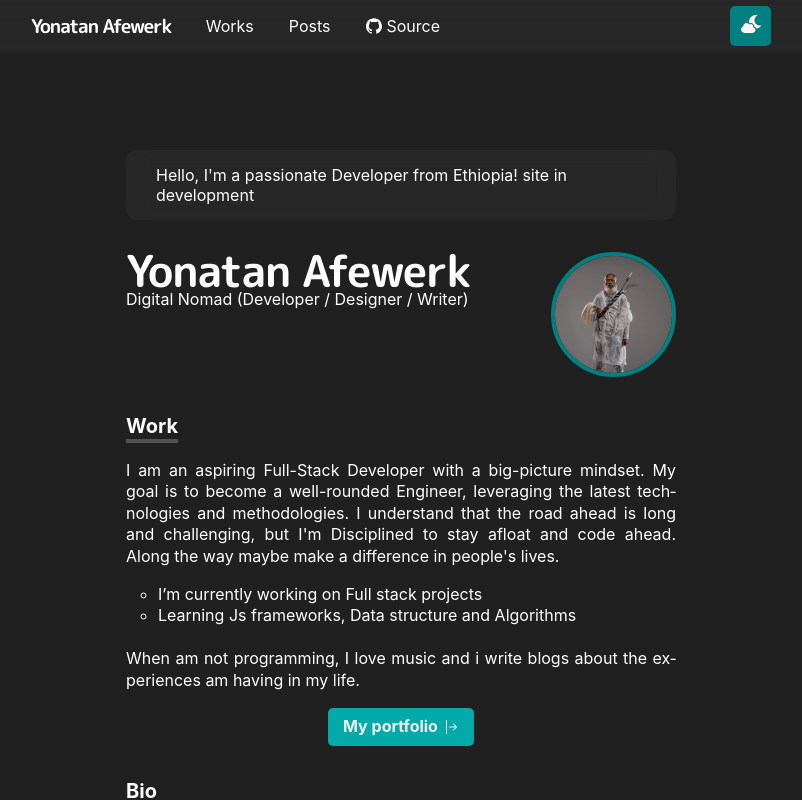
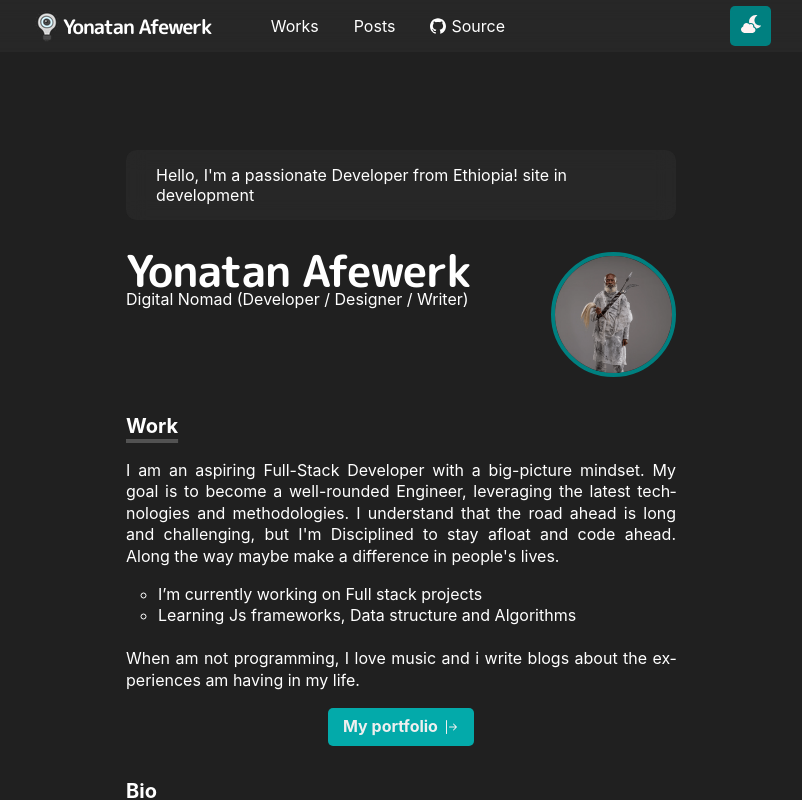
Before and after one commit to Yehonatal/portfolio_v2, a React (Vite) app: page / in a window 1280 px wide. Shown: the top 800 px of the page, without its empty margins (239-1041 px from the left). Built offline with nearby package versions, Linux system fonts and the light colour scheme.

Commit message:
added logo changed icon

```diff
--- a/index.html
+++ b/index.html
@@ -2,7 +2,11 @@
 <html lang="en">
     <head>
         <meta charset="UTF-8" />
-        <link rel="icon" type="image/svg+xml" href="/src/assets/react.svg" />
+        <link
+            rel="icon"
+            type="image/svg+xml"
+            href="/src/assets/creativity.png"
+        />
         <meta name="viewport" content="width=device-width, initial-scale=1.0" />
         <meta
             name="description"
--- a/src/component/Header.tsx
+++ b/src/component/Header.tsx
@@ -2,6 +2,8 @@ import { GithubOutlined } from "@ant-design/icons";
 import "../style/header.css";
 import { FaCloudMoon } from "react-icons/fa";
 import { BiMenuAltLeft } from "react-icons/bi";
+import logo_icon from "../assets/creativity.png";
+
 import { Link } from "react-router-dom";
 function Header() {
     function changeTheme() {
@@ -34,7 +36,10 @@ function Header() {
         <header>
             <div className="header_container">
                 <div className="tag">
-                    <Link to="/">Yonatan Afewerk</Link>
+                    <Link to="/" className="tag_link">
+                        <img src={logo_icon} alt="logo icon" />
+                        Yonatan Afewerk
+                    </Link>
                 </div>
                 <nav className="hide_mobile">
                     <li>
--- a/src/style/header.css
+++ b/src/style/header.css
@@ -26,13 +26,22 @@ header {
 
 .tag {
     font-family: "M PLUS Rounded 1c", sans-serif;
-    width: 25%;
+    margin-right: 10px;
+    transition: rotate 0.5s linear;
 }
+
+.tag_link {
+    display: flex;
+    align-items: center;
+    line-height: 1;
+    /* font-size: 1.25em; */
+}
+
 li svg {
     margin-right: 5px;
 }
 nav {
-    flex: 3;
+    flex: 4;
     display: flex;
     gap: 35px;
     width: 100%;
@@ -40,8 +49,8 @@ nav {
 
 .tag {
     font-weight: bold;
-    font-size: 19px;
-    flex: 1;
+    font-size: 20px;
+    flex: 2;
     letter-spacing: -1px;
 }
 
```
Also changed, not shown: src/assets/creativity.png (added).
